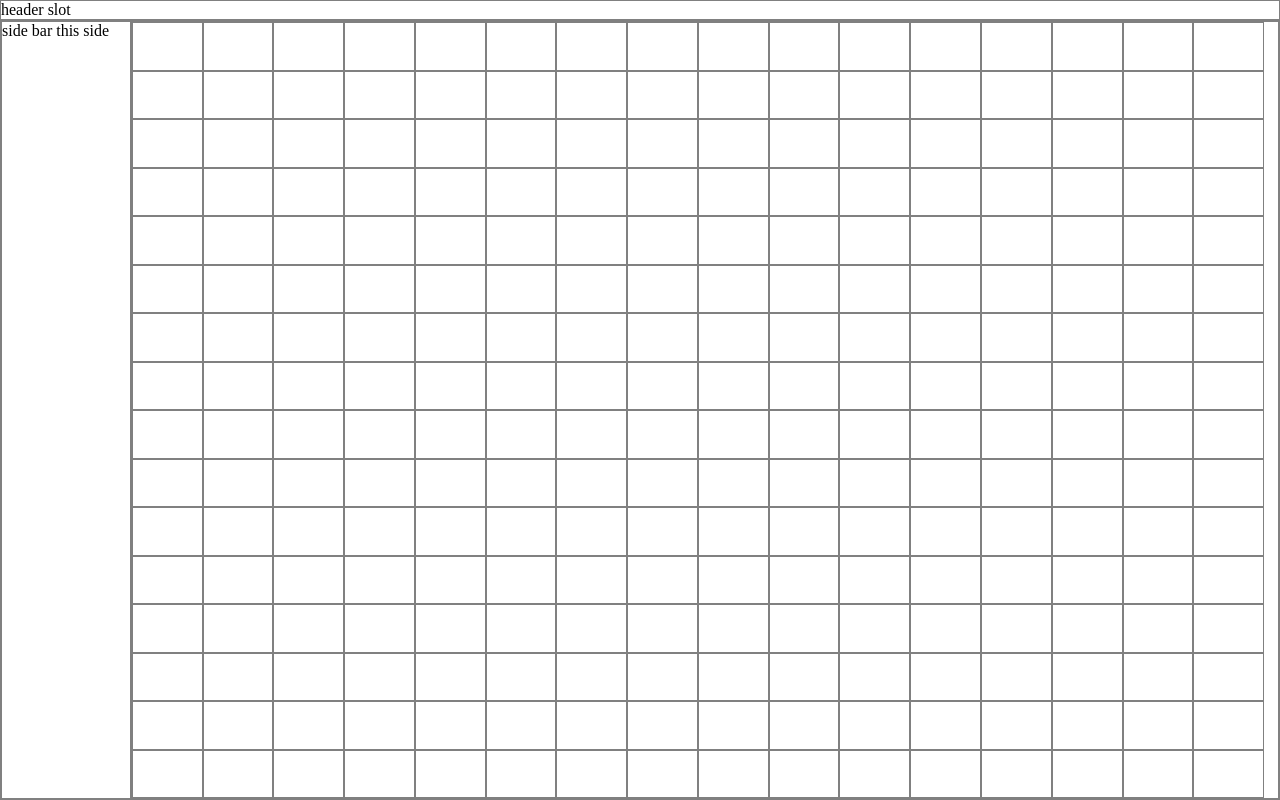
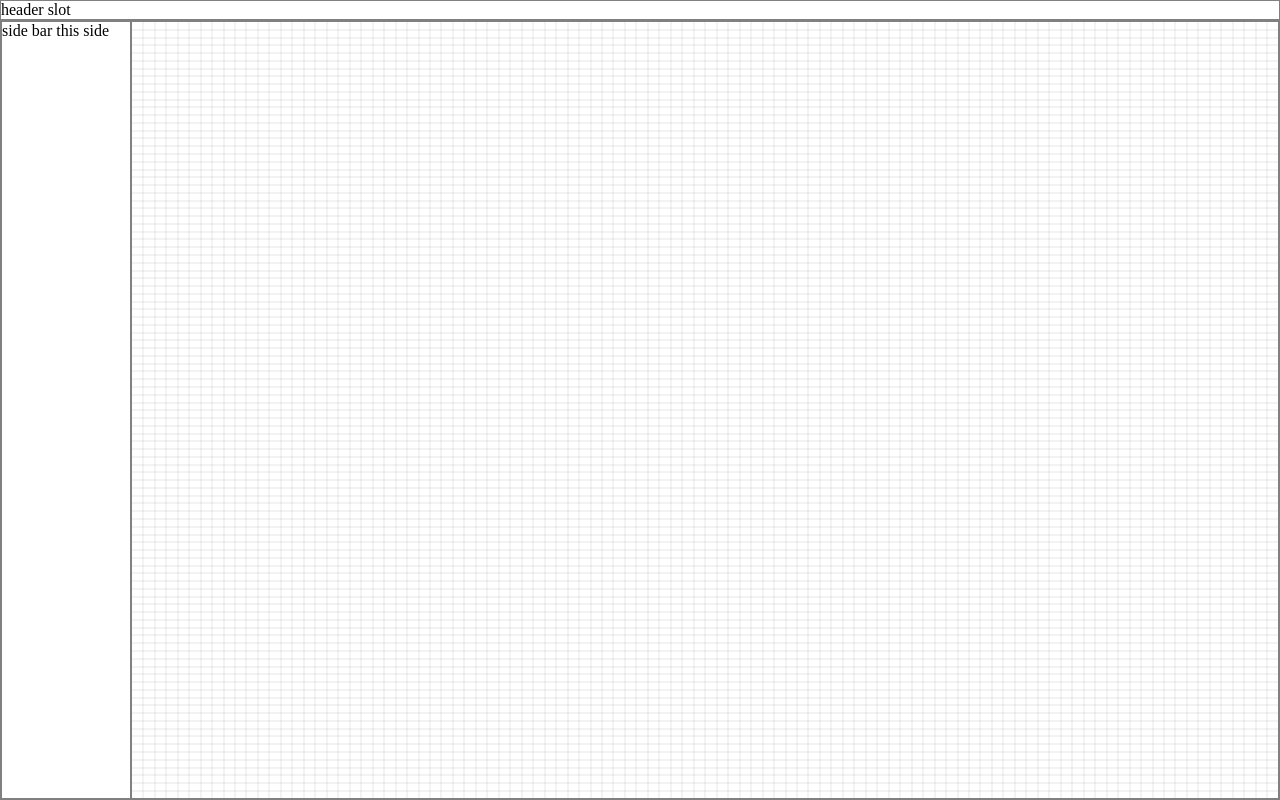
Before and after one commit to tococo852/sketch, a plain HTML site: page index.html in a window 1280 px wide. Drawn offline with Linux system fonts and the light colour scheme.

Commit message:
added the stektch drawing cotiner, and the ability to draw on it with transparency increases

```diff
--- a/index.css
+++ b/index.css
@@ -6,6 +6,10 @@ html,body{
 }
 .box{
     border: 1px solid grey;
+}
+.boxShadow{
+    box-shadow: 0 0 0 0.1px grey;
+
 }
 
 .mainBox{
@@ -20,16 +24,21 @@ html,body{
 
 .sketchBox{
     display: flex;
+    flex-direction: column;
     flex-grow: 1;
-    flex-basis: 85%;
-    flex-wrap: wrap;
 }
 .sideBar{
     flex-basis: 10%;
 }
 
-.sketchFrame{
+.sketchRow{
+    display: flex;
     flex: grow 1;
-    flex-basis: 6%;
+    flex-basis: 100%;
 
 }
+.sketchColumn{
+    flex: grow 1;
+    flex-basis: 100%;
+
+}
--- a/script.js
+++ b/script.js
@@ -1,20 +1,53 @@
-
-function addBox(){
-    const sketchFrame= document.createElement('div',);
-    sketchFrame.setAttribute('class', 'sketchFrame box');
-    const sketchBox= document.querySelector('#SketchContent');
-    sketchBox.appendChild(sketchFrame);
-    console.log('?')
-}
 
 
 
-function makeMatrix(columns, rows){
+function addColumns(row){
+    const sketchFrame= document.createElement('div',);
+    sketchFrame.setAttribute('class', 'sketchColumn boxShadow');
+
+    row.appendChild(sketchFrame);
+
+}
+
+function addRows(columns){
+    const sketchFrame= document.createElement('div',);
+    sketchFrame.setAttribute('class', 'sketchRow');
+    const sketchBox= document.querySelector('#SketchContent');
+    for(let i=0; i<columns; i++){
+        addColumns(sketchFrame)
+    }
+
+    sketchBox.appendChild(sketchFrame);
+
+
+
+}
+
+function makeMatrix( rows, columns){
     for(let i=0; i<rows; i++){
-        for(let c=0; c<columns; c++){
-            addBox();
-        }
+        addRows(columns);
     }
 }
+const drawbox=document.querySelector('#SketchContent');
 
-makeMatrix(16,16)
+
+
+makeMatrix(100,100)
+
+let color='blue'
+
+drawbox.addEventListener('mouseover', function(e){
+    switch(e.target.className){
+        case 'sketchColumn boxShadow':
+            e.target.style.background=color;
+
+            let currOpacity= parseFloat(e.target.style.opacity) || 0;
+            let newOpacity= Math.min(currOpacity+0.1, 1)
+            e.target.style.opacity=newOpacity;
+
+
+
+
+
+    }
+})
```
